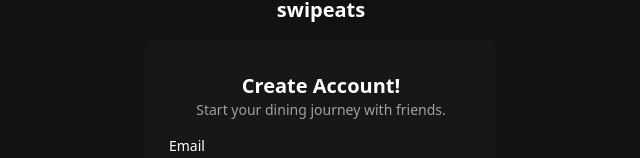
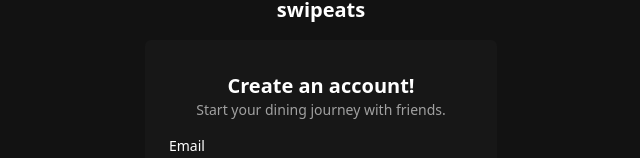
Before and after one commit to Despee2k/SwipEats, an Angular app in the folder client/: page /signup in a window 1280 px wide. Shown: the part 148-306 px from the top of the page, without its empty margins (319-959 px from the left). Built offline with nearby package versions, Linux system fonts and the light colour scheme.

Commit message:
nit: changed header

```diff
--- a/client/src/app/pages/login/login.html
+++ b/client/src/app/pages/login/login.html
@@ -20,7 +20,7 @@
   *ngIf="showElement" @fadeIn
   class="transition-all duration-500 delay-500 ease-in-out justify-center flex flex-col items-center px-6 py-8 bg-neutral-900 mx-4 rounded-md"
 >
-  <p class="text-xl font-semibold">Welcome Back!</p>
+  <p class="text-xl font-semibold">Welcome back!</p>
   <p class="text-center mb-4 text-sm text-neutral-400">Sign in to start swiping.</p>
 
   <form class="w-full flex flex-col gap-5" (ngSubmit)="onLoginSubmit()" #loginForm="ngForm">
--- a/client/src/app/pages/signup/signup.html
+++ b/client/src/app/pages/signup/signup.html
@@ -20,7 +20,7 @@
     *ngIf="showElement" @fadeIn
   class="transition-all duration-500 delay-500 ease-in-out justify-center flex flex-col items-center px-6 py-8 bg-neutral-900 mx-4 rounded-md"
 >
-  <p class="text-xl font-semibold">Create Account!</p>
+  <p class="text-xl font-semibold">Create an account!</p>
   <p class="text-center mb-4 text-sm text-neutral-400">Start your dining journey with friends.</p>
 
   <form class="w-full flex flex-col gap-5" (ngSubmit)="onSignupSubmit()" #signupForm="ngForm">
```
